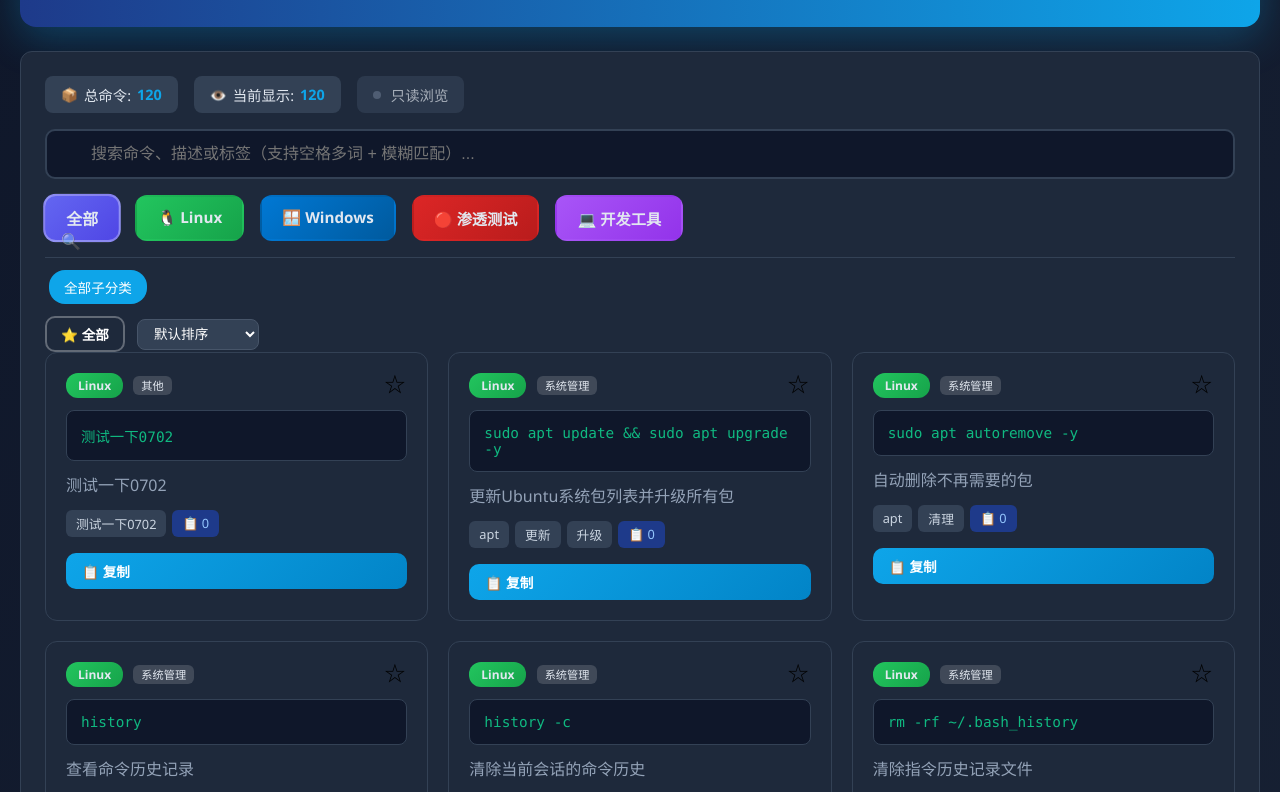
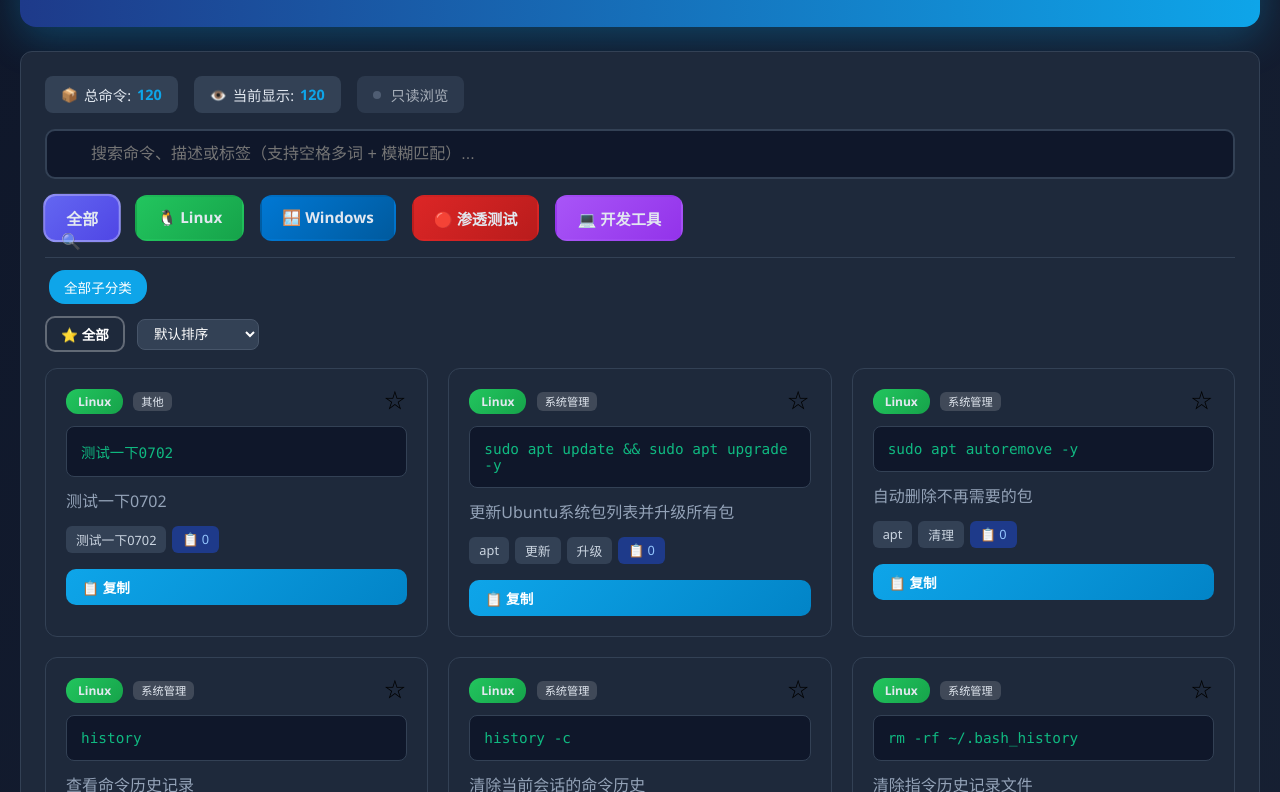
Before and after one commit to ironmole666/linux-command, a plain HTML site: page index.html in a window 1280 px wide. Shown: the part 108-900 px from the top of the page. Drawn offline with Linux system fonts and the light colour scheme.

Commit message:
fix: 命令网格与筛选栏间距

```diff
--- a/index.html
+++ b/index.html
@@ -115,7 +115,7 @@
             color: white;
         }
 
-        .commands-grid { display: grid; grid-template-columns: repeat(auto-fill, minmax(380px, 1fr)); gap: 20px; }
+        .commands-grid { display: grid; grid-template-columns: repeat(auto-fill, minmax(380px, 1fr)); gap: 20px; margin-top: 16px; }
 
         .command-card {
             background: #1e293b;
```
